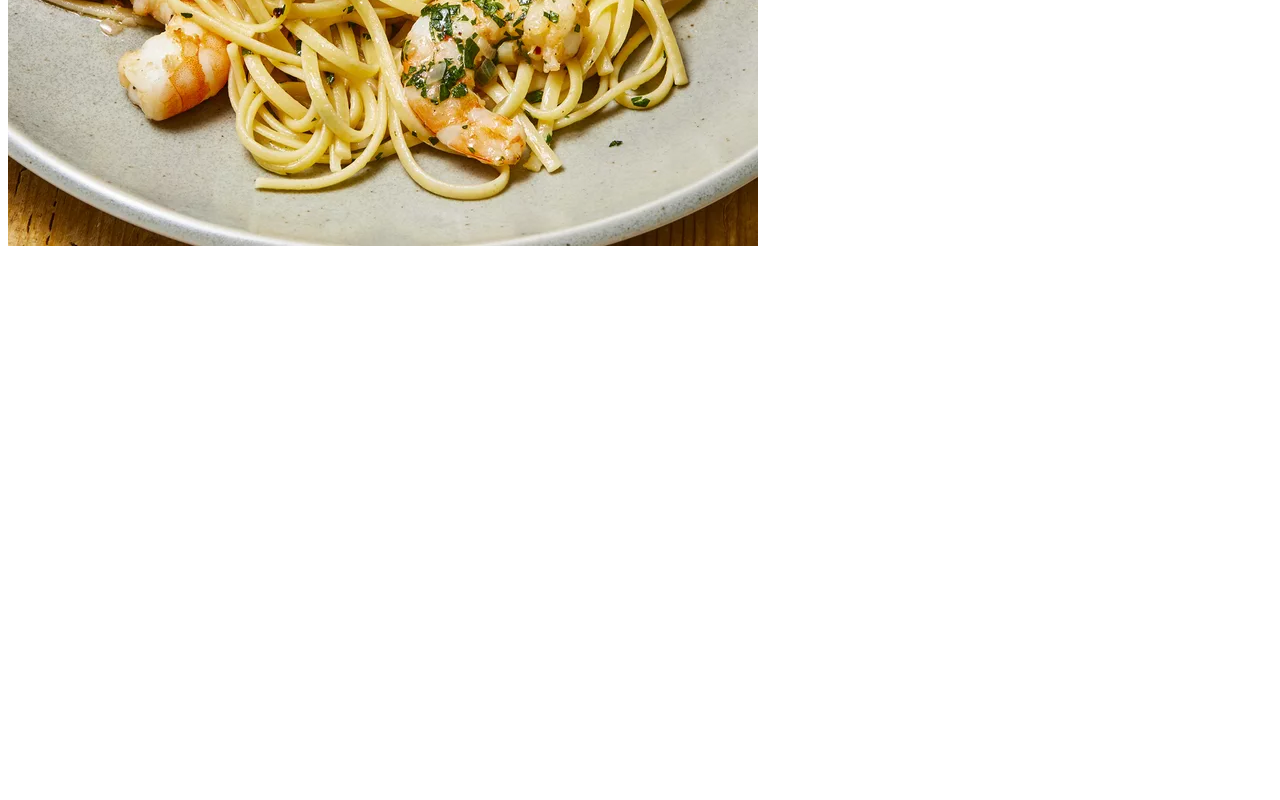
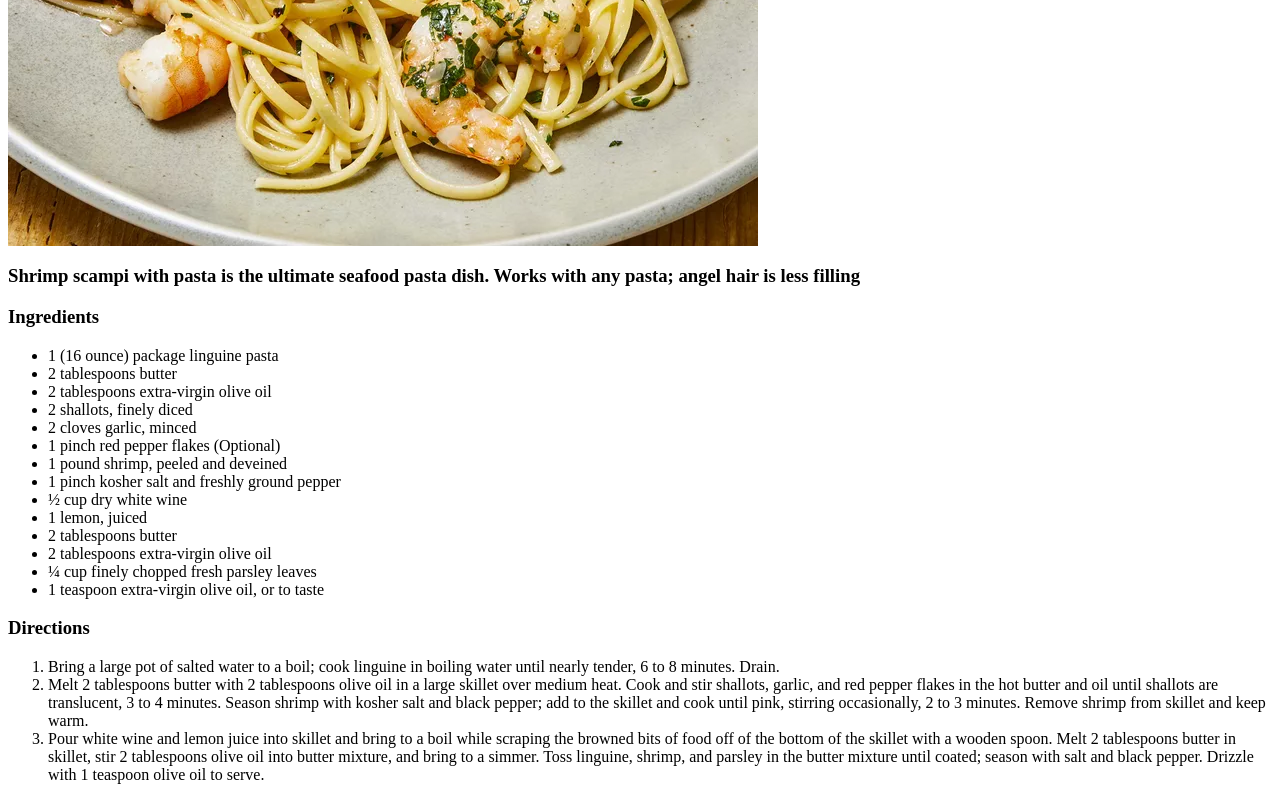
Before and after one commit to gdmitry93/odin-recipes, a plain HTML site: page recipes/shrimp-pasta.html in a window 1280 px wide. Shown: the part 570-1370 px from the top of the page. Before the commit the page ends 824 px from the top, so only its background shows below. Drawn offline with Linux system fonts and the light colour scheme.

Commit message:
add ingredients and directions to shrimp-pasta recipe

```diff
--- a/recipes/shrimp-pasta.html
+++ b/recipes/shrimp-pasta.html
@@ -5,4 +5,30 @@
 <body>
     <h1>Shrimp Scampi with Pasta</h1>
     <img src="../images/shrimp-pasta.jpeg" alt="pasta-with-sthrimps">
+    <h3>Shrimp scampi with pasta is the ultimate seafood pasta dish. Works with any pasta; angel hair is less filling</h3>
+
+    <h3>Ingredients</h3>
+    <ul>
+        <li>1 (16 ounce) package linguine pasta</li>
+        <li>2 tablespoons butter</li>
+        <li>2 tablespoons extra-virgin olive oil</li>
+        <li>2 shallots, finely diced</li>
+        <li>2 cloves garlic, minced</li>
+        <li>1 pinch red pepper flakes (Optional)</li>
+        <li>1 pound shrimp, peeled and deveined</li>
+        <li>1 pinch kosher salt and freshly ground pepper</li>
+        <li>½ cup dry white wine</li>
+        <li>1 lemon, juiced</li>
+        <li>2 tablespoons butter</li>
+        <li>2 tablespoons extra-virgin olive oil</li>
+        <li>¼ cup finely chopped fresh parsley leaves</li>
+        <li>1 teaspoon extra-virgin olive oil, or to taste</li>
+    </ul>
+
+    <h3>Directions</h3>
+    <ol>
+        <li>Bring a large pot of salted water to a boil; cook linguine in boiling water until nearly tender, 6 to 8 minutes. Drain.</li>
+        <li>Melt 2 tablespoons butter with 2 tablespoons olive oil in a large skillet over medium heat. Cook and stir shallots, garlic, and red pepper flakes in the hot butter and oil until shallots are translucent, 3 to 4 minutes. Season shrimp with kosher salt and black pepper; add to the skillet and cook until pink, stirring occasionally, 2 to 3 minutes. Remove shrimp from skillet and keep warm.</li>
+        <li>Pour white wine and lemon juice into skillet and bring to a boil while scraping the browned bits of food off of the bottom of the skillet with a wooden spoon. Melt 2 tablespoons butter in skillet, stir 2 tablespoons olive oil into butter mixture, and bring to a simmer. Toss linguine, shrimp, and parsley in the butter mixture until coated; season with salt and black pepper. Drizzle with 1 teaspoon olive oil to serve.</li>
+    </ol>
 </body>
```
